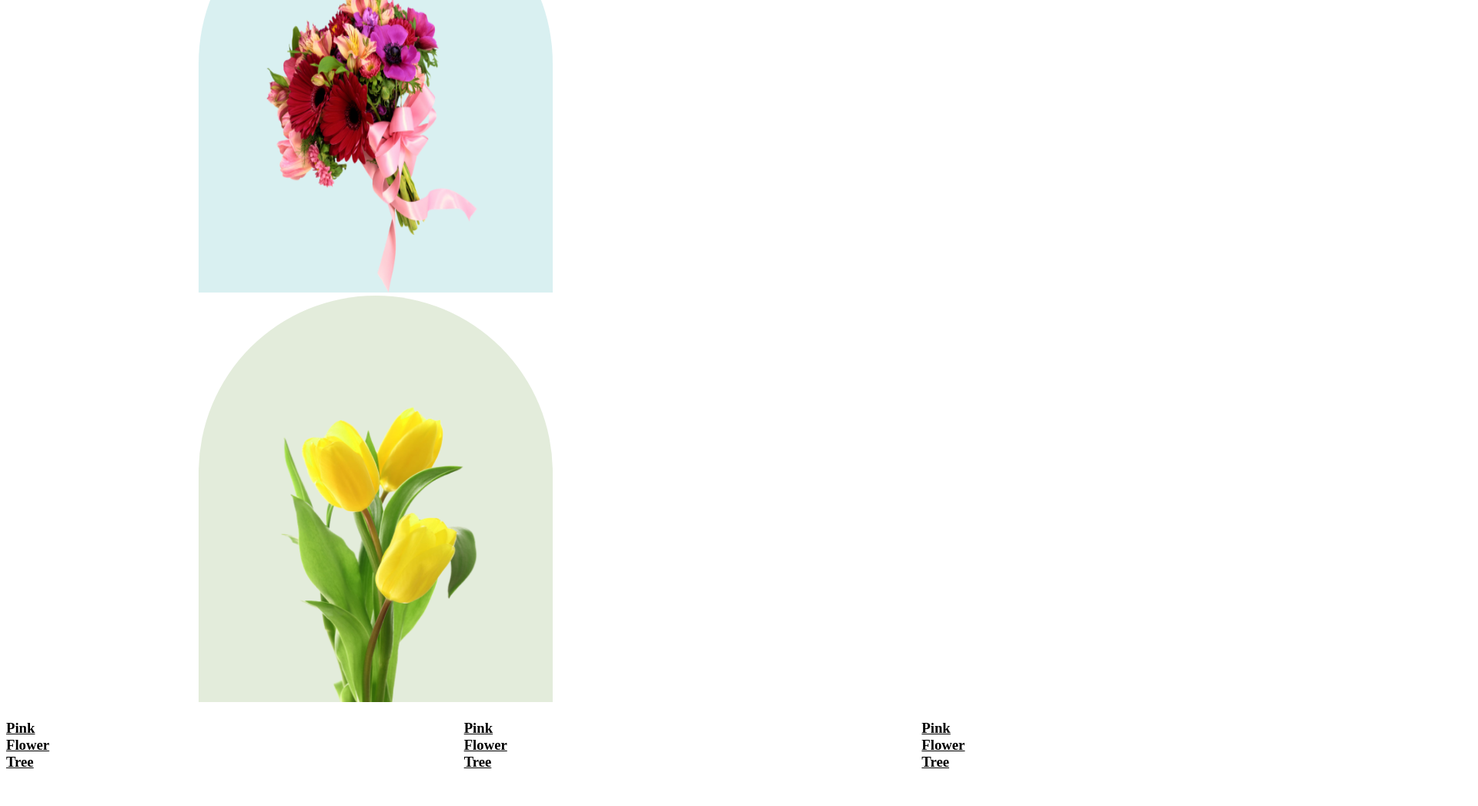
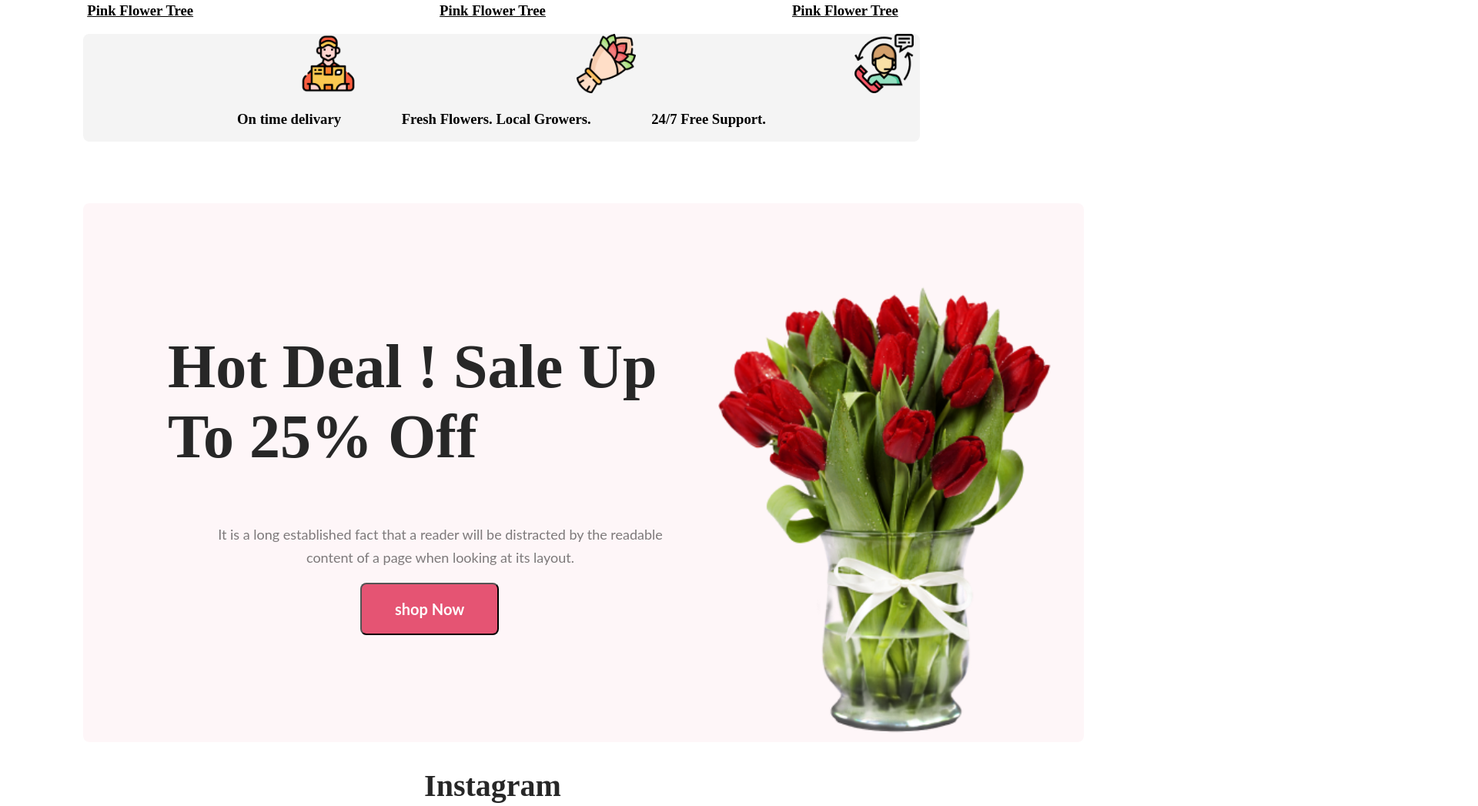
Before and after one commit to Borno28/flower-shop-assignment-main, a plain HTML site: page index.html in a window 1280 px wide. Shown: the part 1679-2726 px from the top of the page at 77% size, 1920 px wide, since content can reach past the window. Drawn offline with Linux system fonts and the light colour scheme.

Commit message:
create css files

```diff
--- a/style.css
+++ b/style.css
@@ -20,12 +20,12 @@ line-height: 30px;
 .banner{
     display: flex;
     justify-content: space-between;
-    padding-left: 240px;
+    padding-left: 100px;
 }
 .banner img{
-    width: 635px;
-height: 800px;
-padding-right: 240px;
+    width: 500px;
+height: 600px;
+padding-right: 200px;
 }
 .banner-containt{
     padding-left: 10px;
@@ -61,10 +61,10 @@ main .para{
 
 }
 .pic img{
-    margin-left: 250px ;
+    margin-left: 100px ;
     padding: 100px 75px  0px 75px;
-    width: 310px;
-height: 428px;
+    width: 210px;
+height: 328px;
 }
 .pic-1  {
     border-radius: 300px 300px 0px 0px;
@@ -90,7 +90,7 @@ background: rgba(71, 125, 17, 0.15);
 .pic-name{
     display: flex;
     justify-content: center;
-    gap: 520px;
+    gap: 320px;
     text-decoration: underline;
 }
 
@@ -98,21 +98,21 @@ background: rgba(71, 125, 17, 0.15);
 .small-pic{
     border-radius: 8px;
     background: rgba(39, 39, 39, 0.05);
-    width: 1900px;
-height: 320px;
-margin: 150px 240px 0px 240px;
+    width: 86%;
+/* height: 320px;
+margin: 40px 40px 0px 40px;  */
+margin-left: 100px;
 }
 .small-pic img{
-    padding: 100px 200px 0px 300px;
-
-    width: 88px;
-height: 88px;
+    padding-left:  280px;
+    width: 77px;
+height: 77px;
 }
 .small-cont{
     display: flex;
     justify-content: space-between;
-    padding-left: 280px;
-    padding-right: 280px;
+    padding-left: 200px;
+    padding-right: 200px;
 
 }
 
@@ -120,8 +120,8 @@ height: 88px;
 .middle-header{
     margin-top: 80px;
     padding-top: 100px;
-    margin-left: 150px;
-
+    margin-left: 100px;
+    width: 1300px;
     border-radius: 8px;
 background:rgba(229, 84, 115, 0.05);
 }
@@ -135,34 +135,27 @@ background:rgba(229, 84, 115, 0.05);
 
 /* square iimage */
 .square-pic img{
-    margin-left: 80px ;
-    /* padding: 100px 75px  0px 75px;
-    width: 310px;
-height: 428px; */
+    margin-left: 100px ;
+    /* padding: 100px 75px  0px 75px; */
+    width: 247px;
+    height: 320px;
 }
 .pic-4 {
     background: rgba(167, 33, 98, 0.15);
 
-        width: 464px;
-    height: 538px;
 }
 .pic-5  {
 background: rgba(5, 151, 160, 0.15);
 
-        width: 464px;
-    height: 538px;
 }
 .pic-6 {
 background: rgba(71, 125, 17, 0.15);
 
-        width: 464px;
-    height: 538px;
 }
 .pic-7 {
 background: rgba(71, 125, 17, 0.15);
 
-        width: 464px;
-    height: 538px;
+
 }
 
 
@@ -173,10 +166,9 @@ input {
   }
   .input-i{
     background-image: url("Flower Asset/Rectangle 9.png");
-    width: 1440px;
+    margin-left: 100px;
+    width: 1300px;
 height: 449px;
-flex-shrink: 0;
-margin-left: 350px;
   }
   .Rectangle-content{
     padding: 100px
@@ -185,9 +177,9 @@ margin-left: 350px;
 
 
   footer{
-    margin-top: 20px;
+    margin-top: 50px;
     background-color: #272727;
-    width: 100%;
+    /* width: 100%; */
     height: 449px;
   }
 
```
